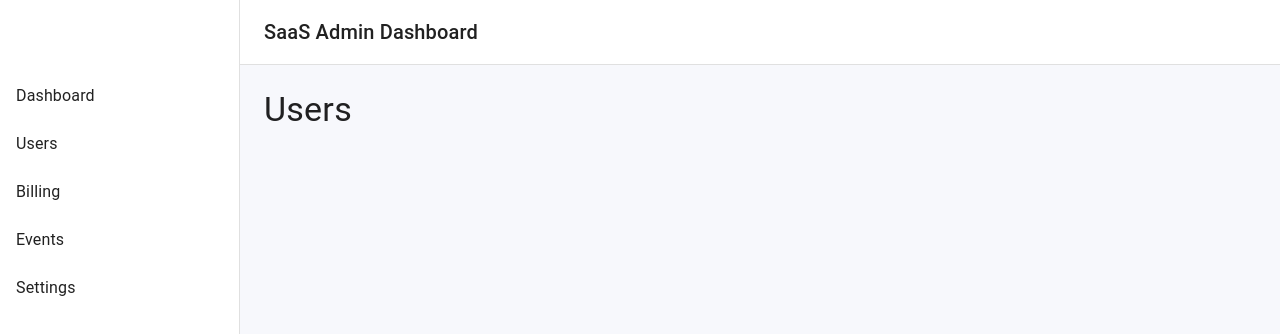
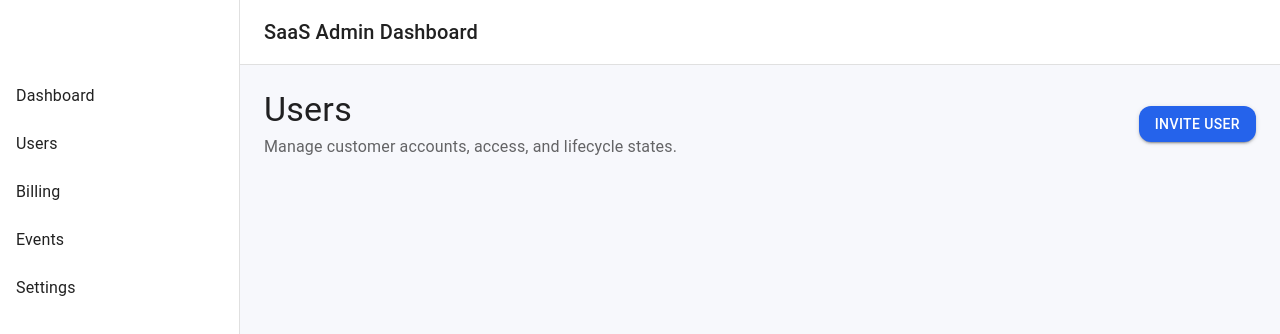
Before and after one commit to dzolu/react-dashboard, a React (Vite) app: page /users in a window 1280 px wide. Shown: the top 334 px of the page. Built offline with nearby package versions, Linux system fonts and the light colour scheme; the HTML template or start-up script is replaced by a standard one.

Commit message:
Replace static UsersPage header with reusable `PageHeader` and add "Invite user" button.

```diff
--- a/src/pages/users/UsersPage.tsx
+++ b/src/pages/users/UsersPage.tsx
@@ -1,5 +1,13 @@
-import { Typography } from '@mui/material'
+import { Button } from '@mui/material'
+
+import { PageHeader } from '@/shared/components/page-header/PageHeader'
 
 export function UsersPage() {
-  return <Typography variant="h4">Users</Typography>
+  return (
+    <PageHeader
+      title="Users"
+      subtitle="Manage customer accounts, access, and lifecycle states."
+      actions={<Button variant="contained">Invite user</Button>}
+    />
+  )
 }
```
